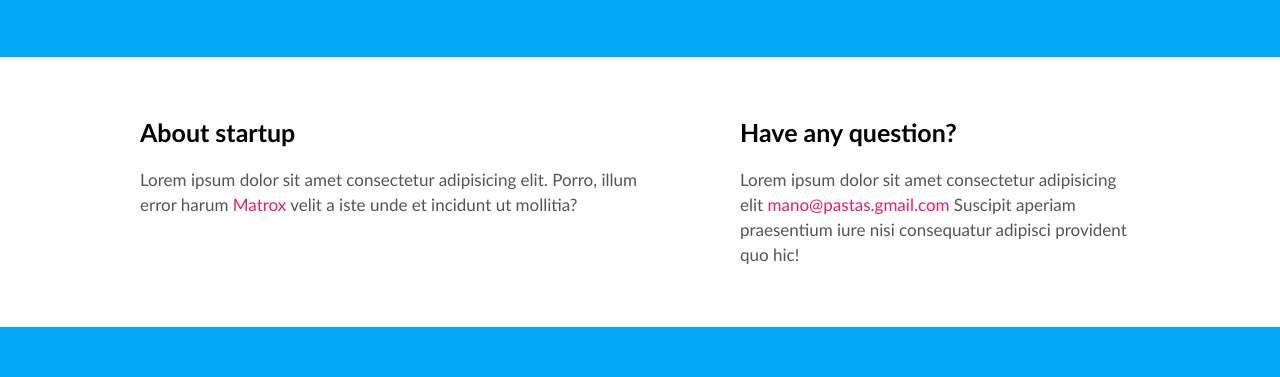
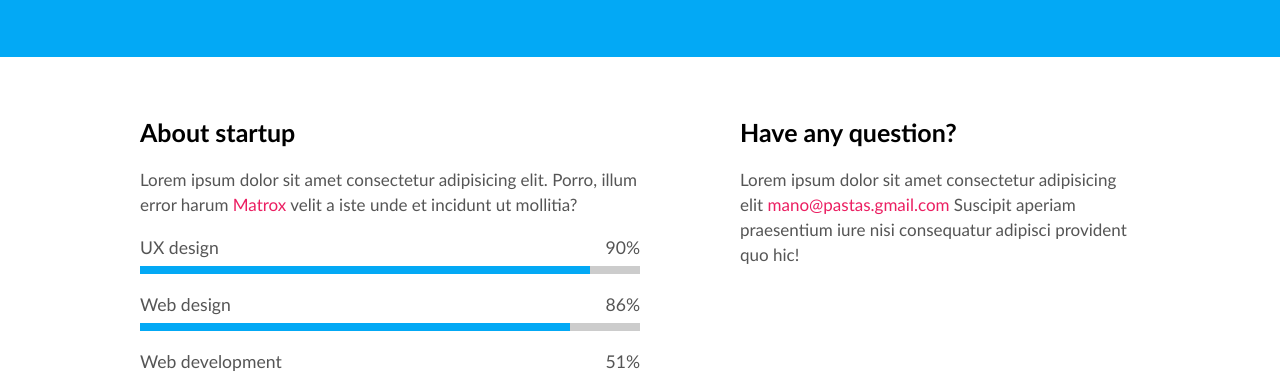
Before and after one commit to Aura-Lem/coming-soon, a website: page index.html in a window 1280 px wide. Shown: the part 446-823 px from the top of the page. Drawn offline with Linux system fonts and the light colour scheme.

Commit message:
progress-bar

```diff
--- /dev/null
+++ b/css/components/progress-bar.css
@@ -0,0 +1,24 @@
+.progress-bar {
+    display: flex;
+    flex-direction: column;
+    gap: 0.5rem;
+}
+
+.progress-bar .top {
+    display: flex;
+    justify-content: space-between;
+    align-items: center;
+    font-size: 1.1rem;
+    color: #555;
+}
+
+.progress-bar .bottom {
+    background-color: #ccc;
+    height: 0.5rem;
+}
+
+.progress-bar .bar {
+    background-color: #03a9f5;
+    height: 100%;
+    width: 90%;
+}
--- a/index.html
+++ b/index.html
@@ -14,6 +14,7 @@
     <link rel="stylesheet" href="./css/components/layout.css">
     <link rel="stylesheet" href="./css/components/clock.css">
     <link rel="stylesheet" href="./css/components/mouse.css">
+    <link rel="stylesheet" href="./css/components/progress-bar.css">
 
 </head>
 <body>
@@ -49,7 +50,35 @@
             <div class="column">
                <h2 class="section-title">About startup</h2>
                <p class="section-description">Lorem ipsum dolor sit amet consectetur adipisicing elit. Porro, illum error harum <a href="#">Matrox</a> velit a iste unde et incidunt ut mollitia?</p>
+               <div class="progress-bar">
+                 <div class="top">
+                    <div>UX design</div>
+                    <div>90%</div>
+                 </div>
+                 <div class="bottom">
+                    <div class="bar"></div>
+                 </div>
+               </div>
+               <div class="progress-bar">
+                 <div class="top">
+                    <div>Web design</div>
+                    <div>86%</div>
+                 </div>
+                 <div class="bottom">
+                    <div class="bar" style="width: 86%;"></div>
+                 </div>
+                </div>
+                <div class="progress-bar">
+                 <div class="top">
+                    <div>Web development</div>
+                    <div>51%</div>
+                 </div>
+                 <div class="bottom">
+                    <div class="bar" style="width: 51%;"></div>
+                 </div>
+                </div>
             </div>
+
             <div class="column">
                <h2 class="section-title">Have any question?</h2>
                <p class="section-description">Lorem ipsum dolor sit amet consectetur adipisicing elit <a href="mailto:mano@pastas.gmail.com">mano@pastas.gmail.com</a> Suscipit aperiam praesentium iure nisi consequatur adipisci provident quo hic!</p>
```
